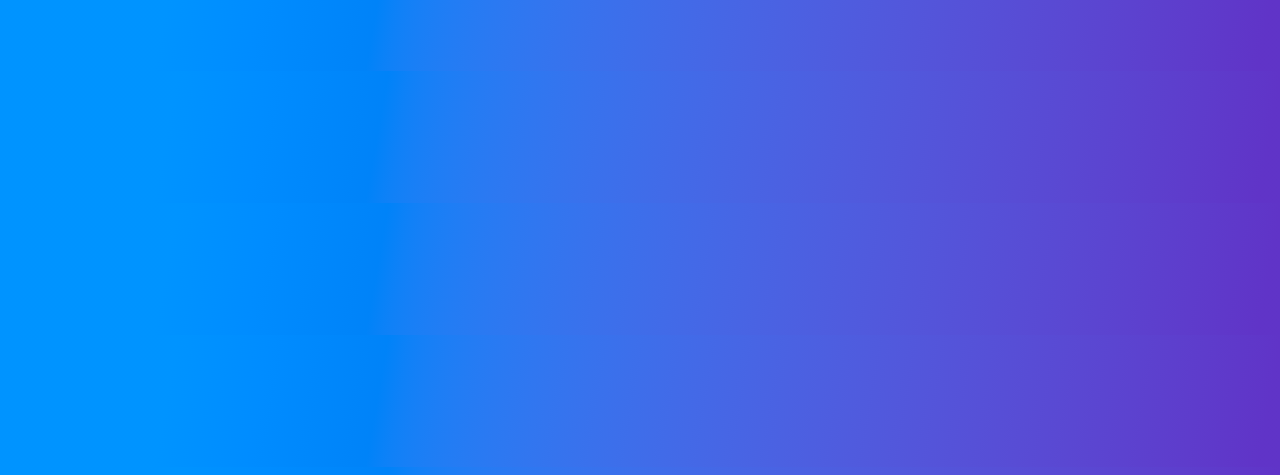
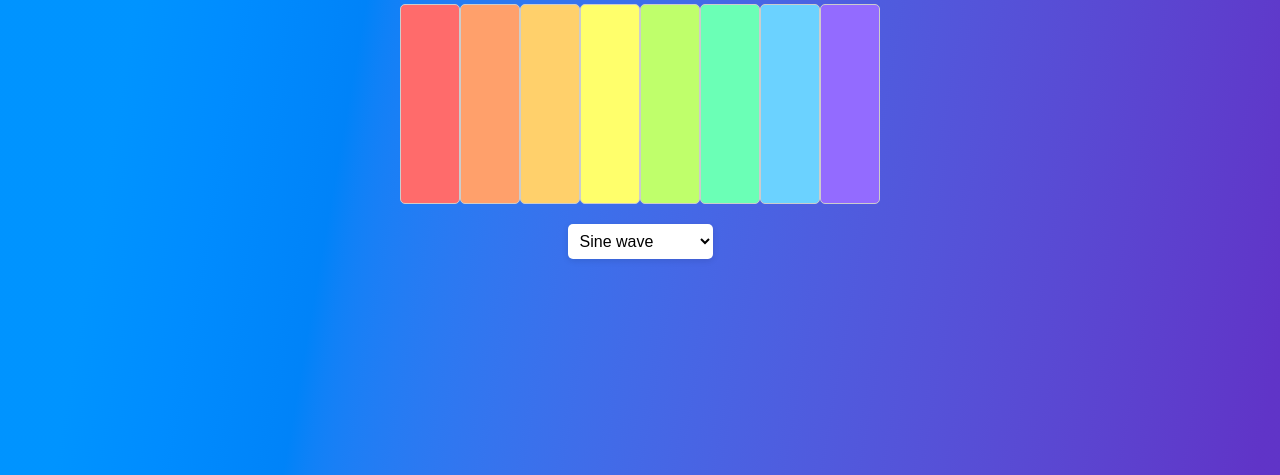
Before and after one commit to jlkansakar/portfolio-3, a plain HTML site: page index v2.html in a window 1280 px wide. Shown: the part 325-800 px from the top of the page. Drawn offline with Linux system fonts and the light colour scheme.

Commit message:
actual work on project :5

```diff
--- a/index v2.css
+++ b/index v2.css
@@ -1,10 +1,116 @@
 @import url("https://fonts.googleapis.com/css2?family=Wix+Madefor+Display:wght@800&display=swap");
-
 html {
-    background: linear-gradient(100deg, color(display-p3 0.1137 0.5686 0.9882) 13.57%,
-    color(display-p3 0.3529 0.2118 0.7529) 98.38%);
+    background: linear-gradient(100deg, color(display-p3 0.1137 0.5686 0.9882) 13.57%, color(display-p3 0.3529 0.2118 0.7529) 98.38%);
+    min-height: 100vh;
+    color: white;
+    -webkit-font-smoothing: antialiased;
+    -moz-osx-font-smoothing: grayscale;
 }
 
 body {
-    font-family: "Wix Madefor Display", sans-serif
+    font-family: "Wix Madefor Display", sans-serif;
+    text-align: center;
+    margin: 0;
+    display: flex;
+    flex-direction: column;
+    align-items: center;
+    justify-content: center;
+    height: 100vh;
 }
+
+h1 {
+    font-size: 3rem;
+    margin-bottom: 0;
+    text-shadow: 2px 4px 3px rgba(0, 0, 0, 0.3);
+}
+
+.synth {
+    display: flex;
+    flex-direction: row;
+    justify-content: center;
+    align-items: flex-end;
+    margin-top: 20px;
+}
+
+.keyboard {
+    display: flex;
+    flex: 1;
+}
+
+.note {
+    width: 60px;
+    height: 200px;
+    border: 1px solid #ccc;
+    border-radius: 5px;
+    cursor: pointer;
+    transition: background-color 0.3s, transform 0.1s, box-shadow 0.1s;
+    position: relative;
+}
+.note.active {
+    background-color: #f0f0f0;
+    transform: translateY(5px);
+}
+.note:before {
+    content: "";
+    position: absolute;
+    bottom: 0;
+    left: 50%;
+    transform: translateX(-50%);
+    width: 25px;
+    height: 60px;
+    border-radius: 0 0 5px 5px;
+}
+.note:hover:not(.active) {
+    background-color: #eee;
+    box-shadow: 0px 3px 10px rgba(0, 0, 0, 0.2);
+}
+.note:active {
+    transform: translateY(15px);
+    box-shadow: none;
+}
+.note:nth-child(1) {
+    background-color: #FF6B6B;
+}
+.note:nth-child(2) {
+    background-color: #FFA06B;
+}
+.note:nth-child(3) {
+    background-color: #FFD06B;
+}
+.note:nth-child(4) {
+    background-color: #FFFF6B;
+}
+.note:nth-child(5) {
+    background-color: #BFFF6B;
+}
+.note:nth-child(6) {
+    background-color: #6BFFB6;
+}
+.note:nth-child(7) {
+    background-color: #6BD2FF;
+}
+.note:nth-child(8) {
+    background-color: #936BFF;
+}
+
+#waveform {
+    margin-top: 20px;
+    padding: 8px;
+    font-size: 16px;
+    border: none;
+    border-radius: 5px;
+    background-color: #fff;
+    box-shadow: 0px 2px 6px rgba(0, 0, 0, 0.1);
+    cursor: pointer;
+    transition: background-color 0.3s, box-shadow 0.3s;
+}
+#waveform:hover {
+    background-color: #f0f0f0;
+    box-shadow: 0px 4px 8px rgba(0, 0, 0, 0.2);
+}
+#waveform:focus {
+    outline: none;
+    box-shadow: 0px 4px 8px rgba(0, 0, 0, 0.2), 0px 0px 0px 2px #3498db;
+}
+
+View SCSS Code
--- a/index v2.html
+++ b/index v2.html
@@ -4,9 +4,10 @@
     <meta charset="UTF-8">
     <title>portfolio assignment 3</title>
     <link rel="stylesheet" type="text/css" href="index%20v2.css" />
+    <script src="index%20v2.js"></script>
 </head>
 <body>
-<h1>Music synthesizer</h1>
+<h1>Music synth</h1>
 <div class="synth">
   <button class="note"></button>
   <button class="note"></button>
--- a/index v2.js
+++ b/index v2.js
@@ -54,3 +54,5 @@ const setupButtonListeners = () => {
 
     })
 }
+
+setupButtonListeners()
```
